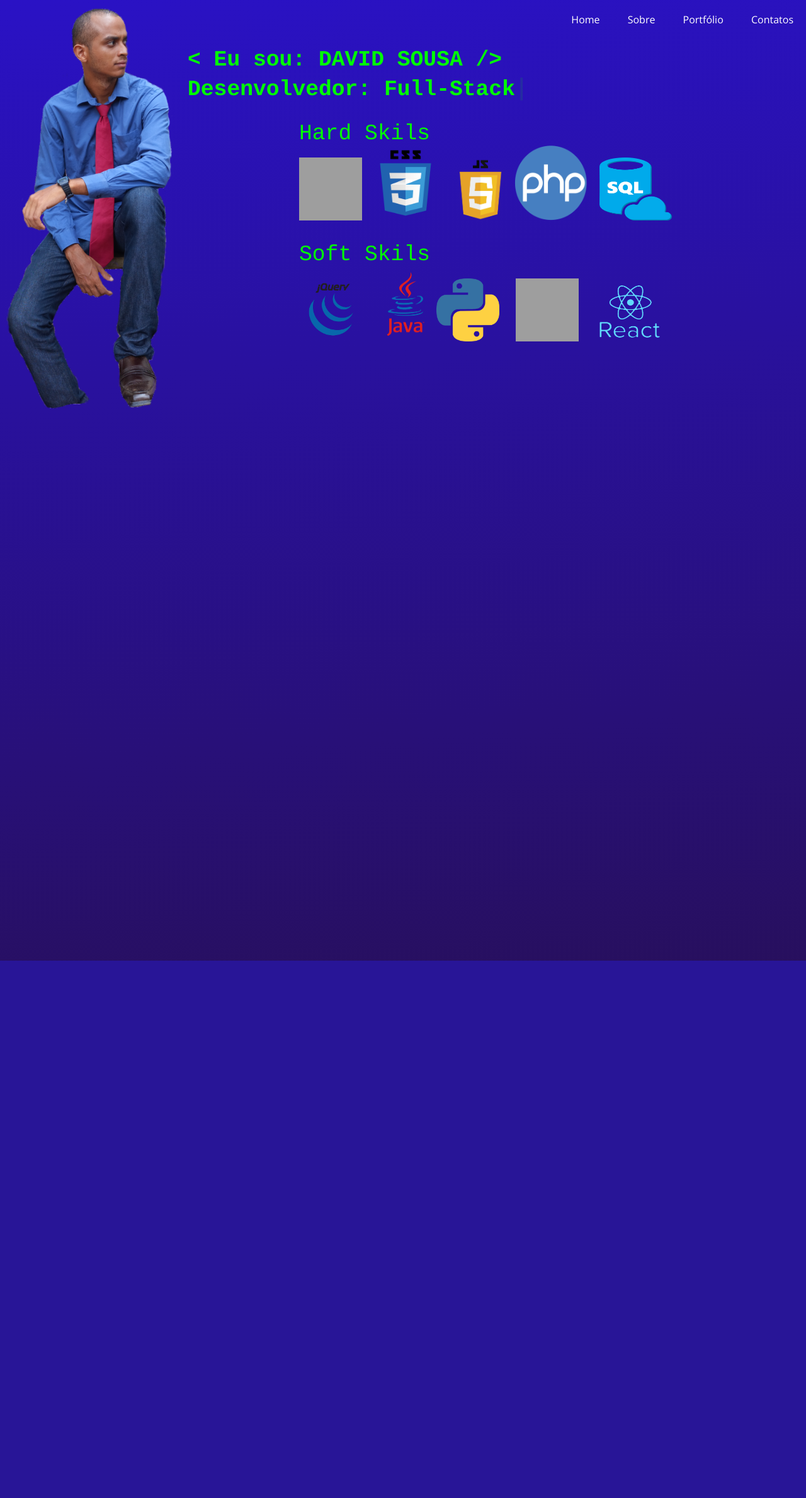
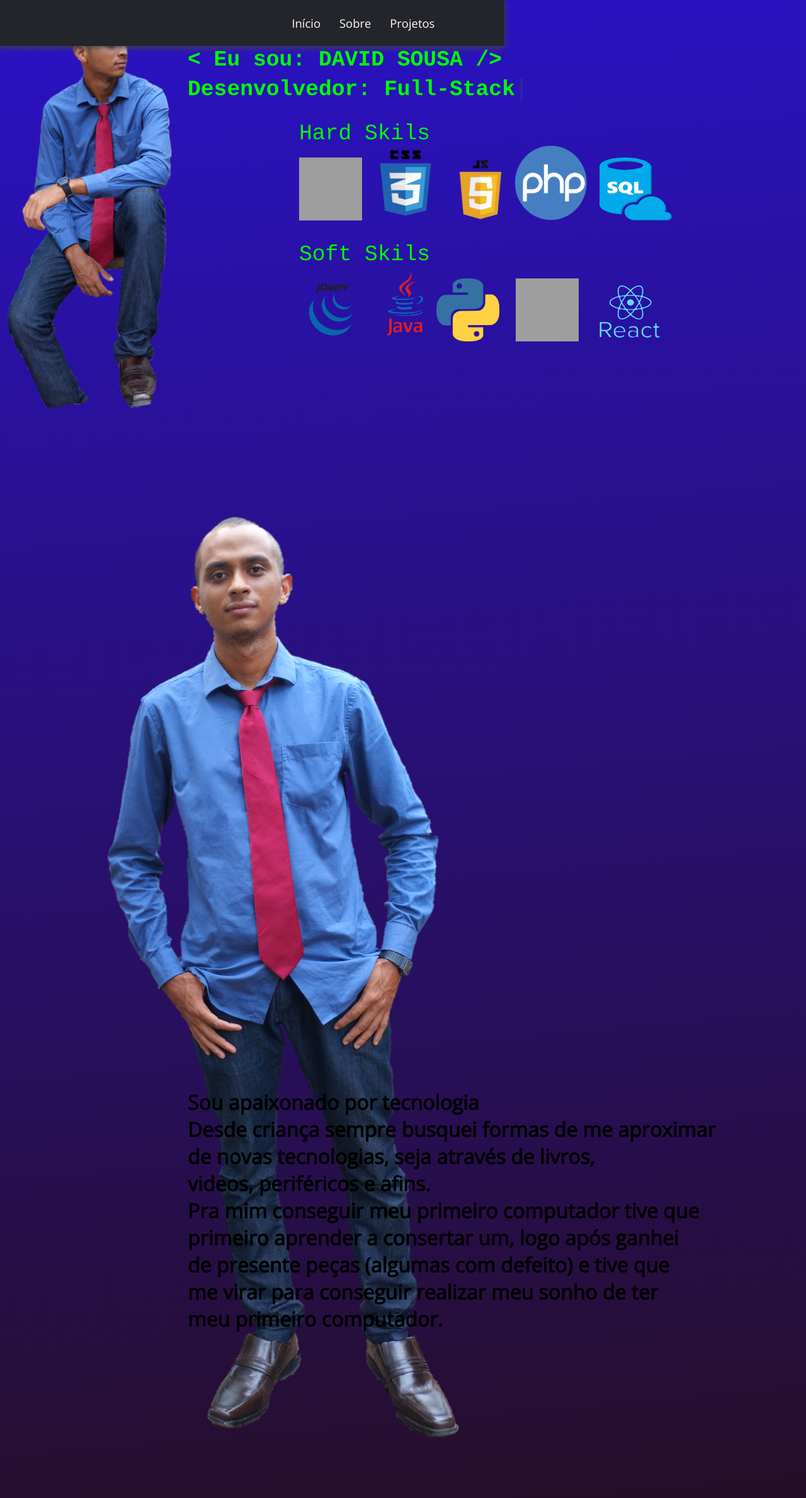
Before and after one commit to davidsousadev/meu-portifolio, a PHP site: page / in a window 1280 px wide. Shown: the whole page at 63% size. Before the commit the page ends 1525 px from the top, so only its background shows below. Run offline with PHP 8.4, Linux system fonts and the light colour scheme; grey boxes are pictures that could not be loaded.

Commit message:
ajustes layout

```diff
--- a/css/style.css
+++ b/assets/css/style.css
@@ -1,6 +1,45 @@
 @import url("https://fonts.googleapis.com/css2?family=Open+Sans&display=swap");
+@import url('https://fonts.googleapis.com/css2?family=Inter:wght@200;300;400;500&display=swap');
+
 /*CSS media query dentro de um stylesheet*/
 @media (max-width: 1000px) {
+  .nav-bar {
+    padding: 1.5rem 4rem;
+}
+.nav-item {
+    display: none;
+}
+.login-button {
+    display: none;
+}
+.mobile-menu-icon {
+    display: block;
+}
+.mobile-menu-icon button {
+    background-color: transparent;
+    border: none;
+    cursor: pointer;
+}
+.mobile-menu ul {
+    display: flex;
+    flex-direction: column;
+    text-align: center;
+    padding-bottom: 1rem;
+}
+.mobile-menu .nav-item {
+    display: block;
+    padding-top: 1.2rem;
+}
+.mobile-menu .login-button {
+    display: block;
+    padding: 1rem 2rem;
+}
+.mobile-menu .login-button button {
+    width: 100%;
+}
+.open {
+    display: block;
+}
   #olhando {
     height: 200px;
     width: 98px;
@@ -25,6 +64,7 @@
     height: 5px;
   }
 }
+
 * {
   margin: 0;
   padding: 0;
@@ -33,43 +73,78 @@
 }
 
 body {
-  /*overflow: hidden;*/
   animation: gge 15s ease infinite;
   background: linear-gradient(-5deg, #0a59ed, #d16b3f, #250d06, #2a12c5) no-repeat;
   background-size: 1000vw 1000vh;
 }
 
-.cabeca {
-  position: relative;
-  margin: auto;
-  float: right;
+header {
+  background-color: #24252a;
+  box-shadow: 0px 3px 10px #464646;
+  position: fixed;
+
 }
 
-#menu-h ul {
-  max-width: 100vw;
-  list-style: none;
-  padding: 0;
+.nav-bar {
+
+  display: flex;
+  justify-content: space-between;
+  padding: 1.5rem 6rem;
 }
 
-#menu-h ul li {
-  display: inline;
+.logo {
+  display: flex;
+align-items: rigth;
 }
 
-#menu-h ul li a {
-  color: #FFF;
-  padding: 20px;
-  display: inline-block;
-  text-decoration: none;
+.logo h1 {
+  color: #fff;
 }
 
-#menu-h ul li a:hover {
-  color: rgb(24, 233, 111);
+.nav-list {
+  display: flex;
+  align-items: center;
 }
 
-/*#menu-h ul li:first-child a {
+.nav-list ul {
+  display: flex;
+  justify-content: center;
+  list-style: none;
+}
 
-    background-color: rgb(24, 139, 233);
-}*/
+.nav-item {
+  margin: 0 15px;
+}
+
+.nav-link {
+  text-decoration: none;
+  font-size: 1.15rem;
+  color: #fff;
+  font-weight: 400;
+}
+
+.login-button button {
+  border: none;
+  padding: 10px 15px;
+  border-radius: 5px;
+  background-color: #0187a7;
+}
+
+.login-button button a {
+  text-decoration: none;
+  color: #fff;
+  font-weight: 500;
+  font-size: 1.1rem;
+}
+
+.mobile-menu-icon {
+  display: none;
+}
+
+.mobile-menu {
+  display: none;
+}
+
 .dd {
   margin-top: 60px;
   display: block;
@@ -215,4 +290,4 @@ h1 {
 #android {
   margin-right: 3px;
   margin-left: 22px;
-}/*# sourceMappingURL=style.css.map */
+}
--- /dev/null
+++ b/assets/js/script.js
@@ -0,0 +1,10 @@
+function menuShow() {
+    let menuMobile = document.querySelector('.mobile-menu');
+    if (menuMobile.classList.contains('open')) {
+        menuMobile.classList.remove('open');
+        document.querySelector('.icon').src = "assets/img/menu_white_36dp.svg";
+    } else {
+        menuMobile.classList.add('open');
+        document.querySelector('.icon').src = "assets/img/close_white_36dp.svg";
+    }
+}
--- a/index.html
+++ b/index.html
@@ -7,40 +7,39 @@
     <!--https://favicon.io/-->
     <link rel="shortcut icon" type="image/x-icon" href="imagens/favicon.ico">
     <title>Portifolio Digital</title>
-    <link rel="stylesheet" href="css/style.css">
+    <link rel="stylesheet" href="assets/css/style.css">
 </head>
 
 <body>
-    <div class="cabeca">
-        <nav id="menu-h">
+    <header>
+        <nav class="nav-bar">
+            <div class="logo">
+                <h1>Logo</h1>
+            </div>
+            <div class="nav-list">
+                <ul>
+                    <li class="nav-item"><a href="#" class="nav-link">Início</a></li>
+                    <li class="nav-item"><a href="#sobre" class="nav-link"> Sobre</a></li>
+                    <li class="nav-item"><a href="#" class="nav-link">Projetos</a></li>
+                </ul>
+            </div>
+
+
+            <div class="mobile-menu-icon">
+                <button onclick="menuShow()"><img class="icon" src="assets/img/menu_white_36dp.svg" alt=""></button>
+            </div>
+        </nav>
+        <div class="mobile-menu">
             <ul>
-                <li>
-                    <a href="index.html">
-                        Home
-                    </a>
-                </li>
+                <li class="nav-item"><a href="#" class="nav-link">Início</a></li>
+                <li class="nav-item"><a href="#sobre" class="nav-link">Sobre</a></li>
+                <li class="nav-item"><a href="#" class="nav-link">Projetos</a></li>
+            </ul>
 
-                <li>
-                    <a href="sobre.html">
-                        Sobre
-                    </a>
-                </li>
 
-                <li>
-                    <a href="portifolio.html">
-                  Portfólio
-                    </a>
-                </li>
-
-                <li>
-                    <a href="contatos.html">
-                  Contatos
-                    </a>
-                </li>
-            </ul>
-        </nav>
-    </div>
-    <img id="olhando" src="imagens/olhandopronada.png" alt="olhandopronada" />
+        </div>
+    </header>
+       <img id="olhando" src="imagens/olhandopronada.png" alt="olhandopronada" />
  <div class="dd">
 
     <h1>
@@ -74,8 +73,25 @@
     <img id="sqlicon" src="imagens/react.png" alt="react">
 
  </div>
+ <div id="sobre">
+    <img id="olhando" src="imagens/perfil.png" alt="perfil" />
+    <div class="txt">
+        <h1>
+            <p class="sobre">
+            Sou apaixonado por tecnologia
+            </p>
+            <p class="sobre">
+            Desde criança sempre busquei formas de me aproximar <br>de novas tecnologias,  seja através de livros, <br> videos, periféricos e afins.
+           </p>
+           <p class="sobre">
+            Pra mim conseguir meu primeiro computador tive que <br> primeiro aprender a consertar um, logo após ganhei <br> de presente peças (algumas com defeito) e tive que <br> me virar para conseguir realizar meu sonho de ter <br> meu primeiro computador.
+           </p>
+
+    </h1>
+    </div>
+
+        <p class="proximo">
+
 </body>
-<script>
-
-</script>
+<script src="assets/js/script.js"></script>
 </html>
```
Also changed, not shown: sobre.html (+0 -26 lines), assets/css/novo.css (renamed from css/novo.css), assets/css/porti.css (renamed from css/porti.css), assets/css/sobre.css (renamed from css/sobre.css), assets/css/style.scss (renamed from css/style.scss), 2 other files.
